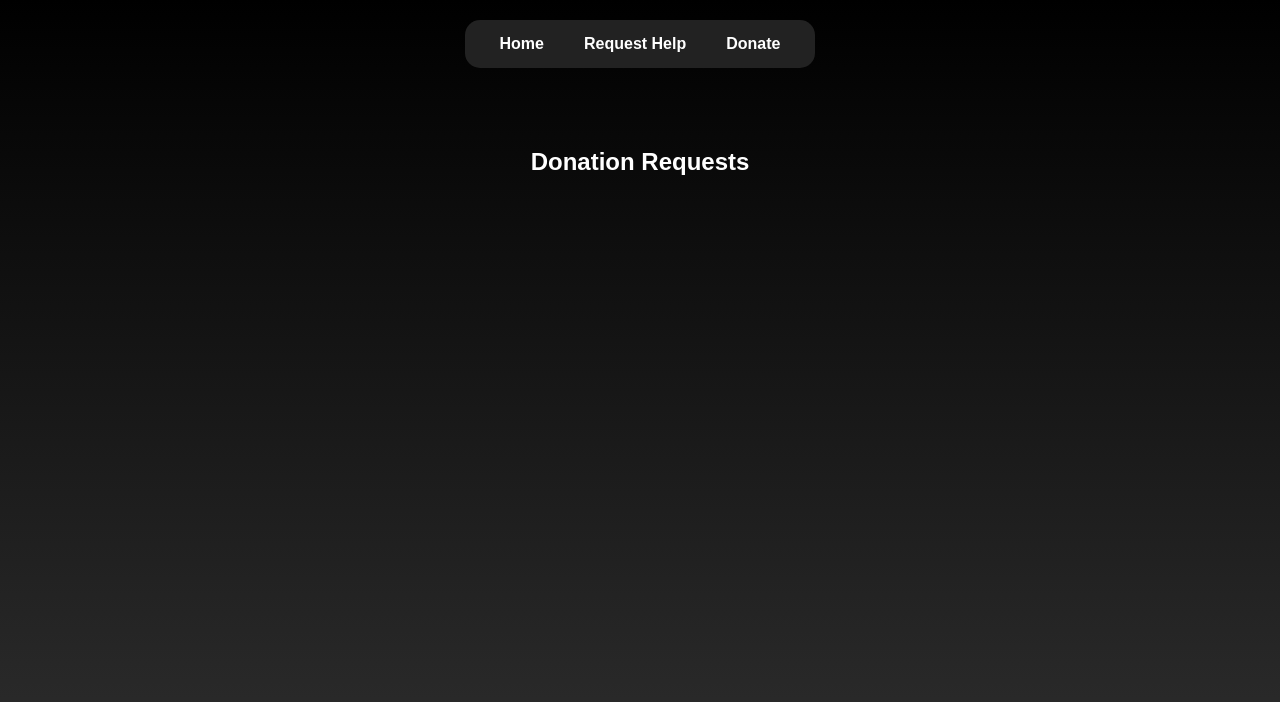
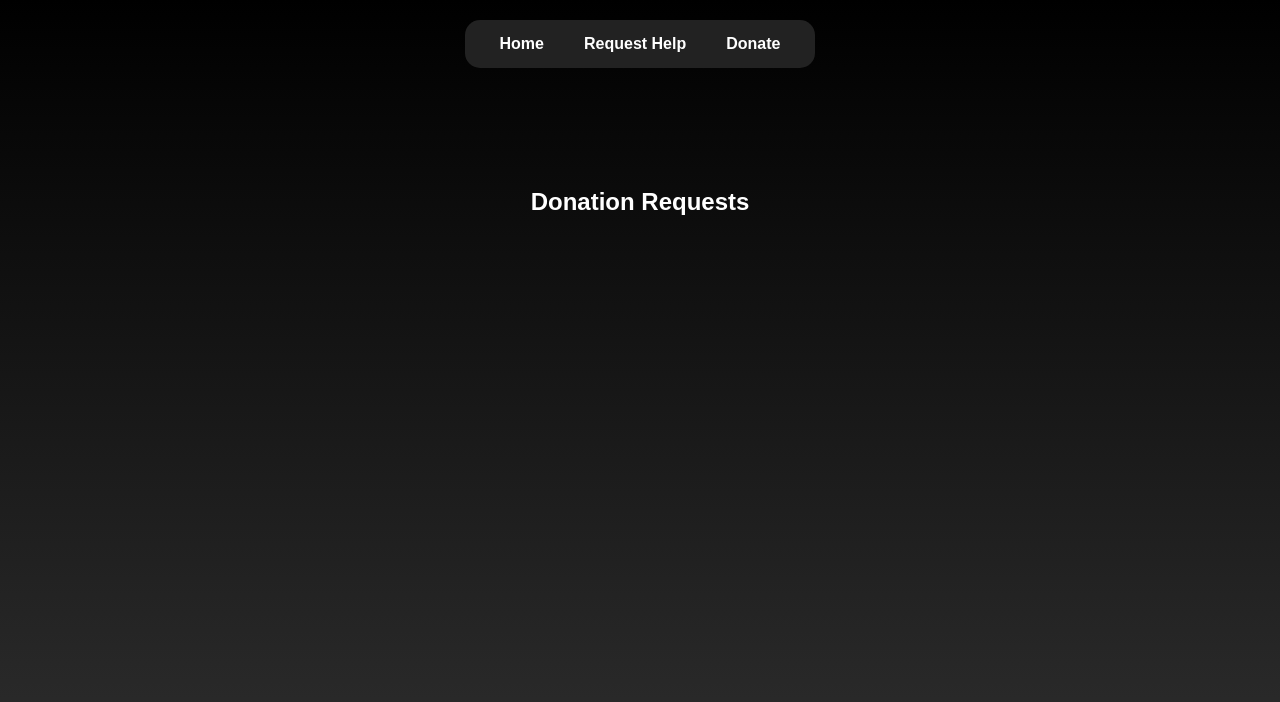
Before and after one commit to MastermindCore/Hope-Line, a plain HTML site: page donate.html in a window 1280 px wide. Drawn offline with Linux system fonts and the light colour scheme; no server answers.

Commit message:
Update styles.css

```diff
--- a/styles.css
+++ b/styles.css
@@ -86,7 +86,7 @@ body {
 
 /* Main Content */
 main {
-    padding-top: 80px; /* Space below navbar */
+    padding-top: 120px; /* Space below navbar */
     width: 100%;
     min-height: 100vh;
     display: flex;
```
